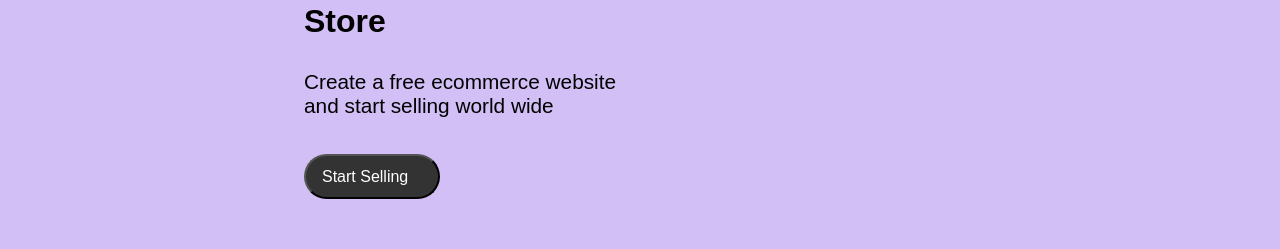
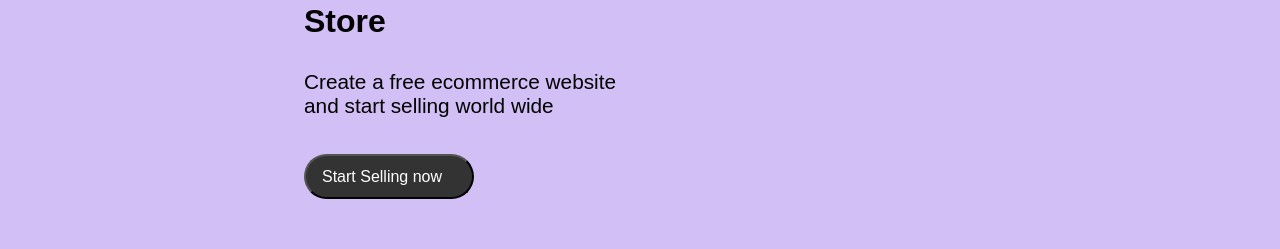
Before and after one commit to Ketienyei/Prism, a website: page public/index.html in a window 1280 px wide. Shown: the part 3082-3331 px from the top of the page. Drawn offline with Linux system fonts and the light colour scheme.

Commit message:
adding all the files

```diff
--- a/public/index.html
+++ b/public/index.html
@@ -102,7 +102,7 @@
         <div class="checkout2">
         <h2>Store</h2>
         <p>Create a free ecommerce website <br> and start selling world wide </p>
-        <button class="btn3">Start Selling</button>
+        <button class="btn3">Start Selling now</button>
 
        <div class="myimage">
         <img src="image/image4.jpg" alt="">
```
